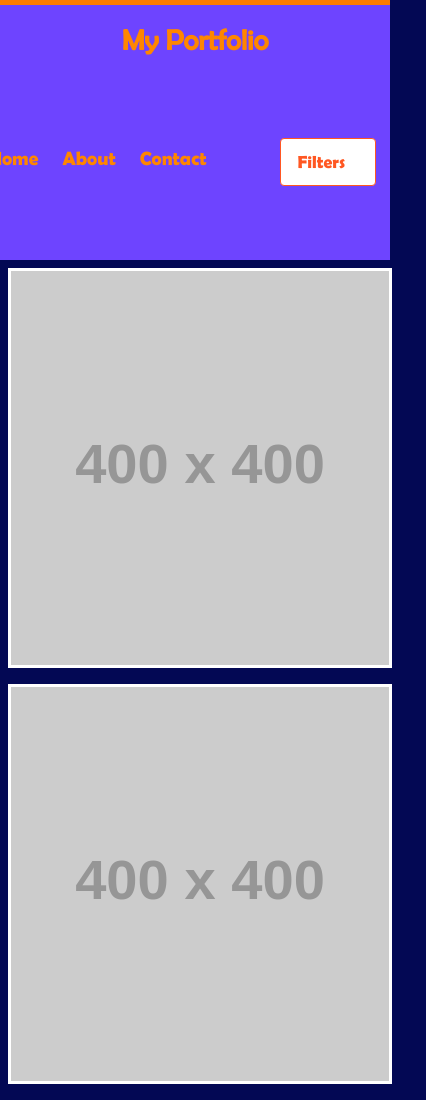
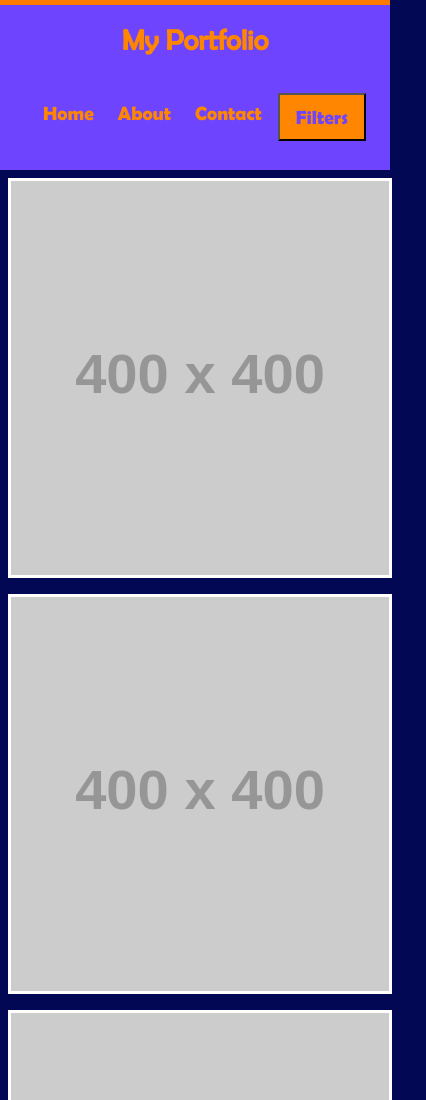
Before and after one commit to R-Jassasi/Portfolio2025, a plain HTML site: page index.html in a window 390 px wide. Shown: the top 1100 px of the page, 426 px wide, since content can reach past the window. Drawn offline with nearby package versions, Linux system fonts and the light colour scheme; placeholder pictures from the web are drawn by us.

Commit message:
Fixed nav bar and filter

```diff
--- a/style.css
+++ b/style.css
@@ -2,7 +2,7 @@
 @font-face {
     font-family: 'Berlin Sans FB';
     src: url('./Assets/fonts/berlinsansfb.ttf') format('truetype');
-    font-weight: normal;
+    font-weight: lighter;
     font-style: normal;
   }
 
@@ -43,7 +43,7 @@
     color: var(--tertiary-color);
     font-family: var(--font-bold);
     font-size: x-large;
-    margin: 50px;
+    margin: 5px;
   }
 
   button:hover {
@@ -72,6 +72,12 @@
     padding: 3px;
  }
 
+ p, a{
+    font-family: var(--font-primary);
+    font-size: 1.2rem;
+    line-height: 20px;
+ }
+
  footer{
     background-color: #e6ff04;
     height: 10vh;
@@ -91,6 +97,7 @@
      position: sticky;
      top: 0;
      z-index: 1000;
+
  }
 
  .logo {
@@ -130,15 +137,16 @@
  }
 
  .filter-dropdown button {
-     background-color: #fff;
-     color: #FF5722;
-     border: 1px solid #FF5722;
+     background-color: var(--secondary-color);
+     color: var(--primary-color);
      padding: 0.5rem 1rem;
      cursor: pointer;
-     border-radius: 4px;
-     font-size: 1.1rem;
+     font-size: 2.5rem;
      display: flex;
      align-items: center;
+     margin-left: 1rem; /* Adjust spacing from the previous nav item */
+     width: fit-content;
+
  }
 
  .filter-dropdown button:hover {
@@ -153,13 +161,16 @@
      background-color: #fff;
      border: 1px solid #ddd;
      list-style: none;
-     padding: 0.5rem;
+     padding: 0 !important; /* Removed extra padding */
+     margin: 0 !important;  /* Reset margin */
      display: none;
      z-index: 1000;
+
  }
 
  .filter-dropdown ul li {
-     margin: 0.5rem 0;
+     margin:0 !important;
+     padding: 0 !important;
  }
 
  .filter-dropdown ul li button {
@@ -167,9 +178,11 @@
      border: none;
      color: #FF5722;
      cursor: pointer;
-     font-size: 1rem;
-     padding: 0;
+     font-size: 1.2rem;
+     padding: 0rem 0.5rem; /* Reduce padding inside buttons */
      text-align: left;
+     display: block; /* Ensure buttons take full width of the li */
+
  }
 
  .filter-dropdown ul li button:hover {
@@ -370,8 +383,13 @@
      }
 
      .filter-dropdown {
-         margin-left: 0.1;
+         margin-left: 0;
          /* change left margin for filter button */
+     }
+
+     .filter-dropdown button{
+        font-size: 1.2rem;
+
      }
 
      /*grid layout*/
```
Also changed, not shown: project1.html (+7 -4 lines).
